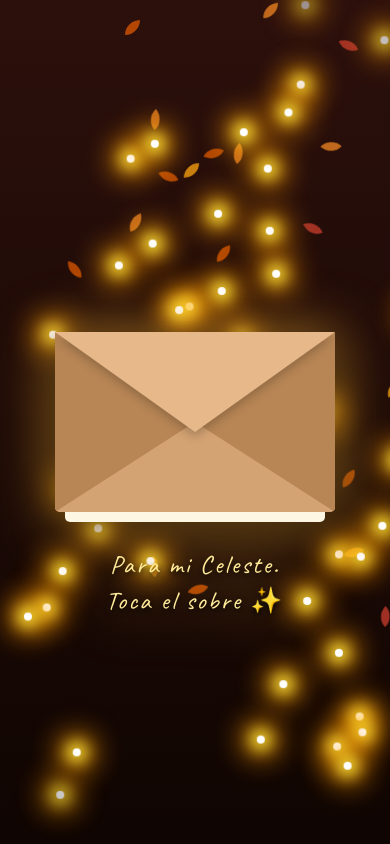
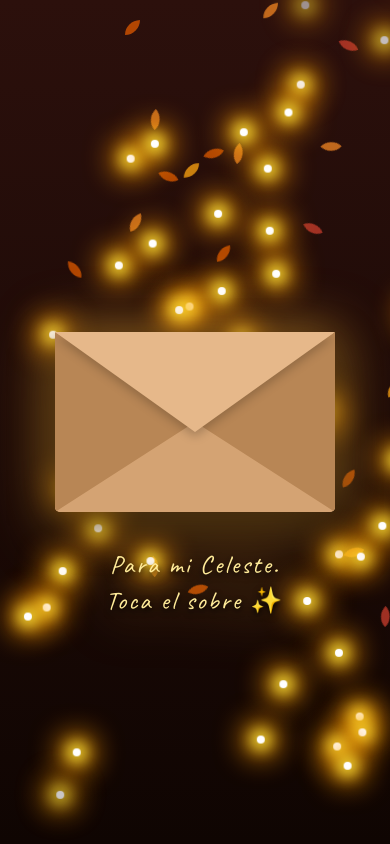
Before and after one commit to hlcristian/carta, a plain HTML site: page index.html in a window 390 px wide. Shown: the top 844 px of the page. Drawn offline with Linux system fonts and the light colour scheme.

Commit message:
index.html

```diff
--- a/index.html
+++ b/index.html
@@ -260,6 +260,8 @@
             .envelope { width: 280px; height: 180px; }
             .envelope::after { border-left: 140px solid var(--envelope-dark); border-right: 140px solid var(--envelope-dark); border-bottom: 90px solid var(--envelope-color); border-top: 90px solid transparent;}
             .flap { border-left: 140px solid transparent; border-right: 140px solid transparent; border-top: 100px solid var(--envelope-flap); }
+            /* Agregamos esta línea para esconder bien el papel en celulares */
+            .paper-preview { height: 160px; }
 
             #letter-reader { padding: 30px 25px; height: 90vh; line-height: 30px; background-size: 100% 30px; }
             .typewriter-text { font-size: 1.35rem; }
```
